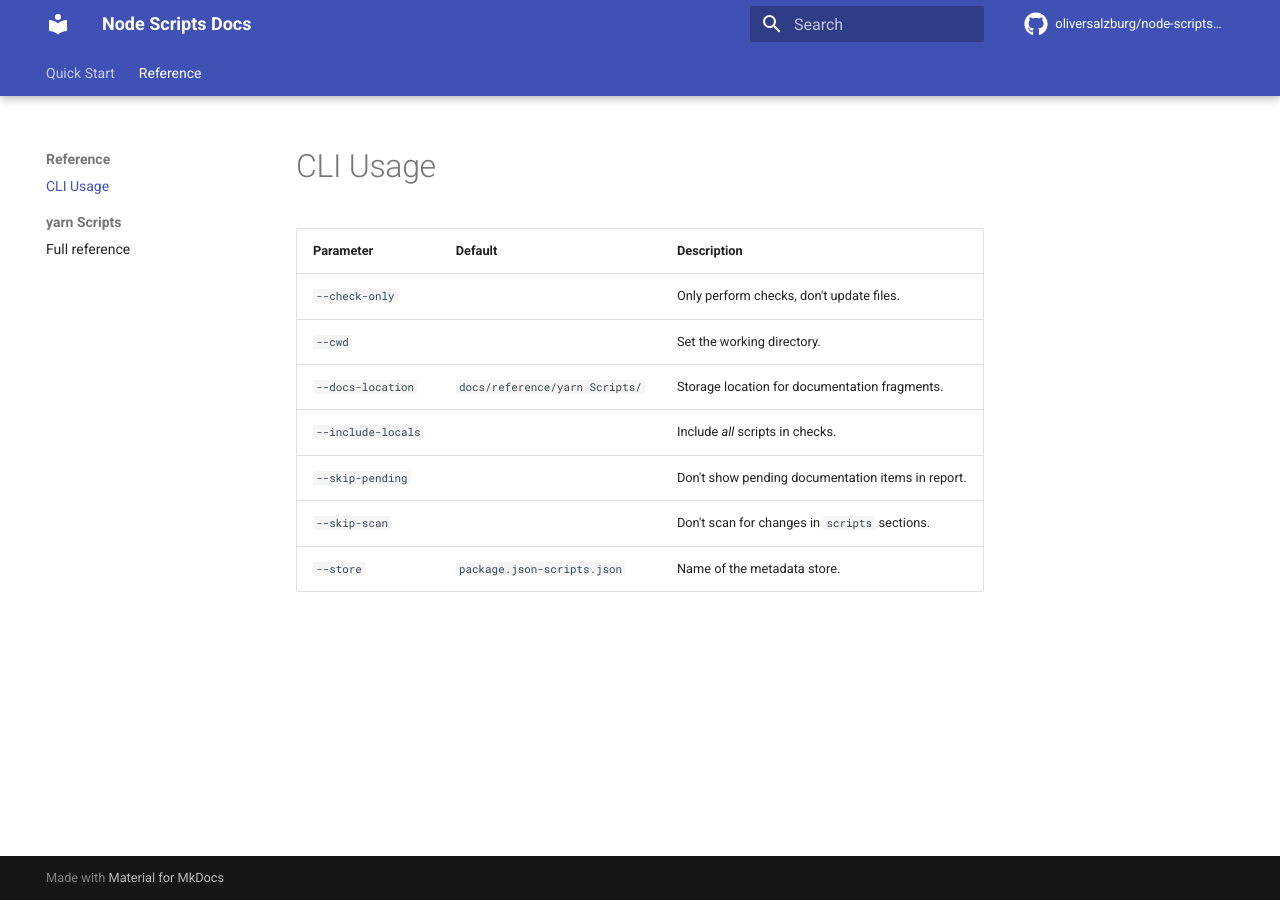
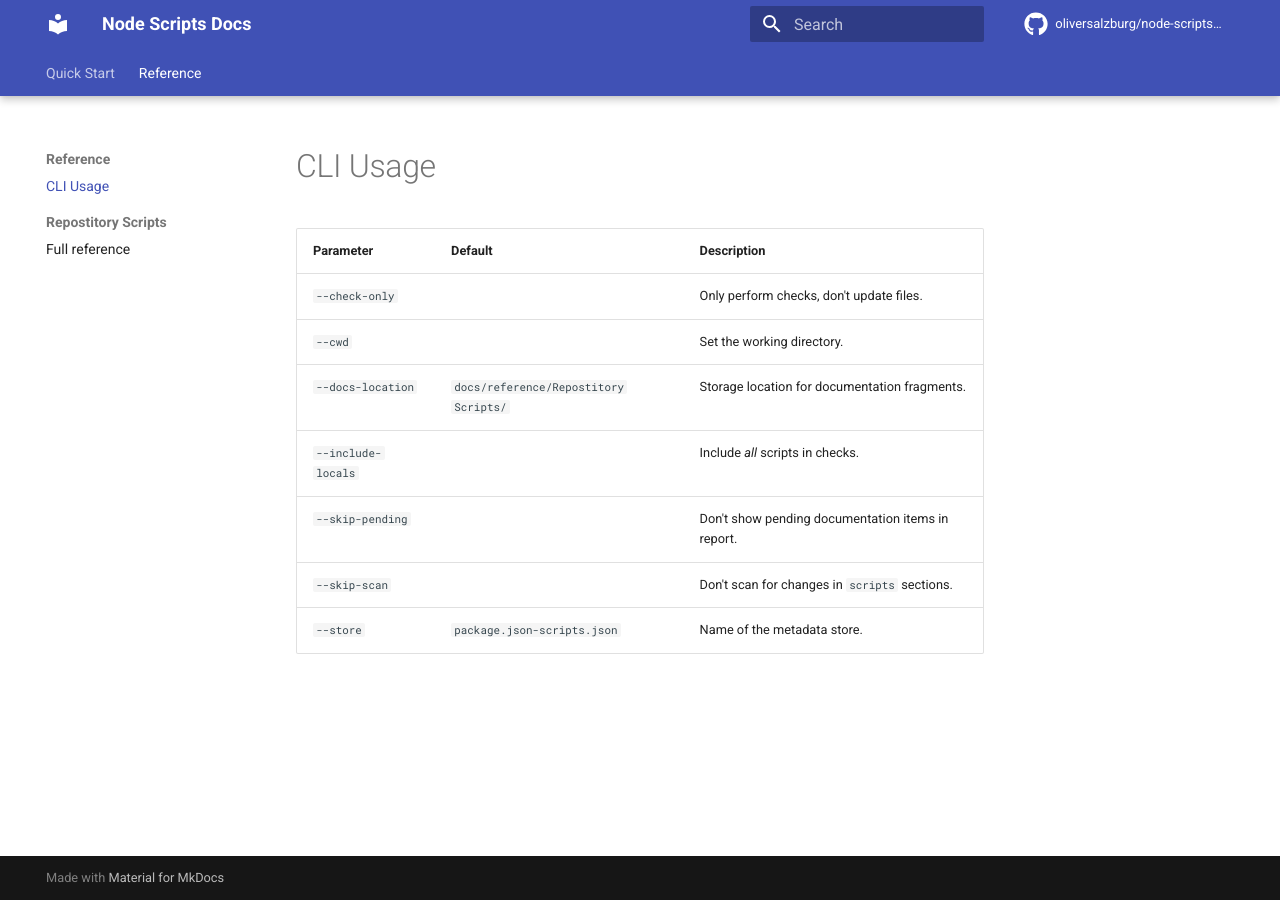
Before and after one commit to oliversalzburg/node-scripts-docs, an MkDocs documentation site: the page built from docs/reference/CLI Parameters.md, in a window 1280 px wide. Built offline with MkDocs 1.6.1 and Material for MkDocs 9.7.7, drawn with Linux system fonts in a browser that asks for light colours; comment, search, counter and statistics services are not loaded.

Commit message:
feat: Generic script storage location name

```diff
--- a/docs/reference/CLI Parameters.md
+++ b/docs/reference/CLI Parameters.md
@@ -1,11 +1,11 @@
 # CLI Usage
 
-| Parameter          | Default                        | Description                                       |
-| ------------------ | ------------------------------ | ------------------------------------------------- |
-| `--check-only`     |                                | Only perform checks, don't update files.          |
-| `--cwd`            |                                | Set the working directory.                        |
-| `--docs-location`  | `docs/reference/yarn Scripts/` | Storage location for documentation fragments.     |
-| `--include-locals` |                                | Include _all_ scripts in checks.                  |
-| `--skip-pending`   |                                | Don't show pending documentation items in report. |
-| `--skip-scan`      |                                | Don't scan for changes in `scripts` sections.     |
-| `--store`          | `package.json-scripts.json`    | Name of the metadata store.                       |
+| Parameter          | Default                               | Description                                       |
+| ------------------ | ------------------------------------- | ------------------------------------------------- |
+| `--check-only`     |                                       | Only perform checks, don't update files.          |
+| `--cwd`            |                                       | Set the working directory.                        |
+| `--docs-location`  | `docs/reference/Repostitory Scripts/` | Storage location for documentation fragments.     |
+| `--include-locals` |                                       | Include _all_ scripts in checks.                  |
+| `--skip-pending`   |                                       | Don't show pending documentation items in report. |
+| `--skip-scan`      |                                       | Don't scan for changes in `scripts` sections.     |
+| `--store`          | `package.json-scripts.json`           | Name of the metadata store.                       |
--- a/source/FragmentStore.ts
+++ b/source/FragmentStore.ts
@@ -2,7 +2,7 @@ import fs from "fs/promises";
 import { marked } from "marked";
 import path from "path";
 
-export const DOCS_FRAGMENTS_DEFAULT_LOCATION = "docs/reference/yarn Scripts/";
+export const DOCS_FRAGMENTS_DEFAULT_LOCATION = "docs/reference/Repostitory Scripts/";
 
 export class DocumentationFragment {
   descriptionMarkdown: string;
```
Also changed, not shown: docs/reference/Repostitory Scripts/.build.md (renamed from docs/reference/yarn Scripts/.build.md), docs/reference/Repostitory Scripts/.docs:build.md (renamed from docs/reference/yarn Scripts/.docs:build.md), docs/reference/Repostitory Scripts/.docs:scripts.md (renamed from docs/reference/yarn Scripts/.docs:scripts.md), docs/reference/Repostitory Scripts/.docs:serve.md (renamed from docs/reference/yarn Scripts/.docs:serve.md), docs/reference/Repostitory Scripts/.npm:publish.md (renamed from docs/reference/yarn Scripts/.npm:publish.md), docs/reference/Repostitory Scripts/.nsd-debug.md (renamed from docs/reference/yarn Scripts/.nsd-debug.md), docs/reference/Repostitory Scripts/index.md (renamed from docs/reference/yarn Scripts/index.md).
